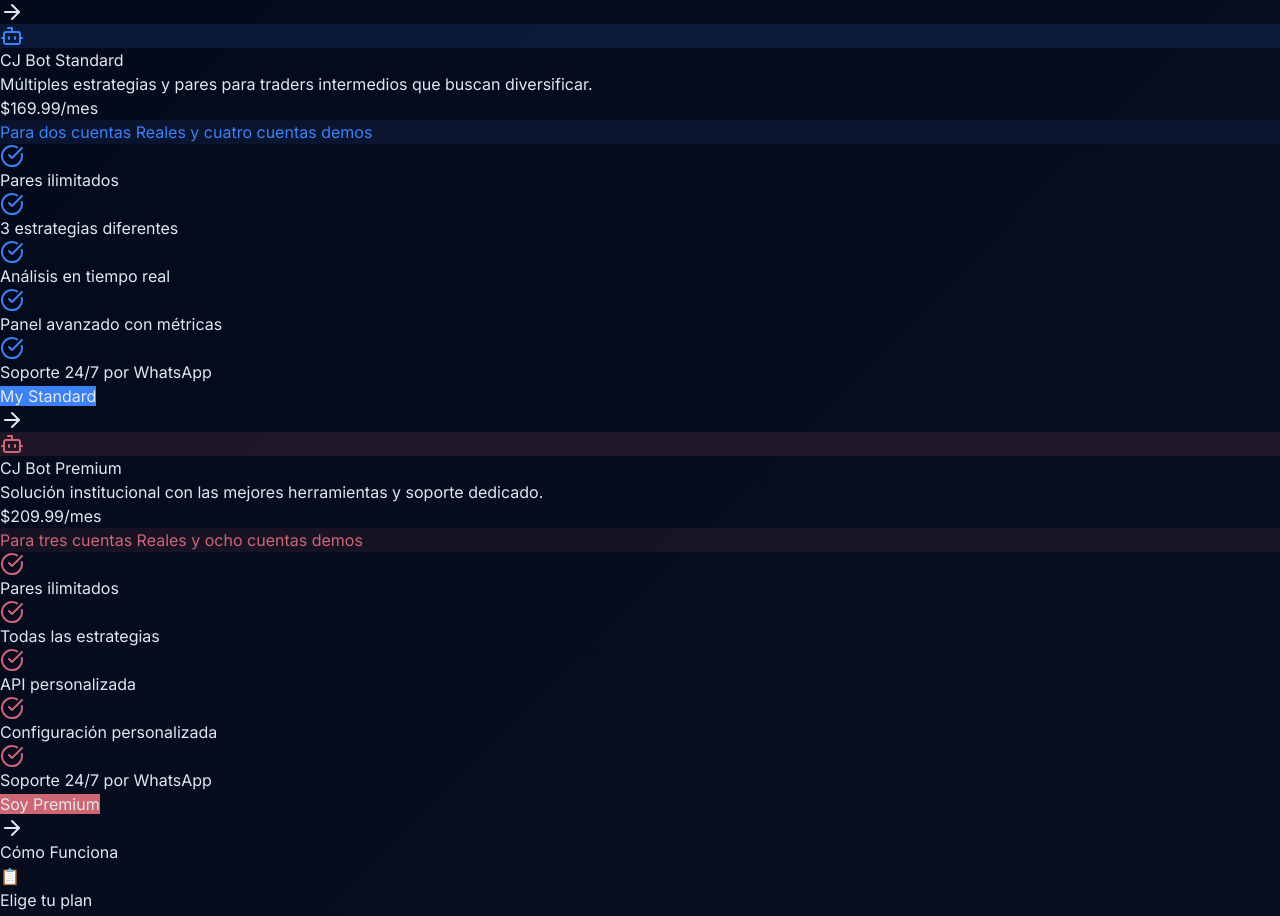
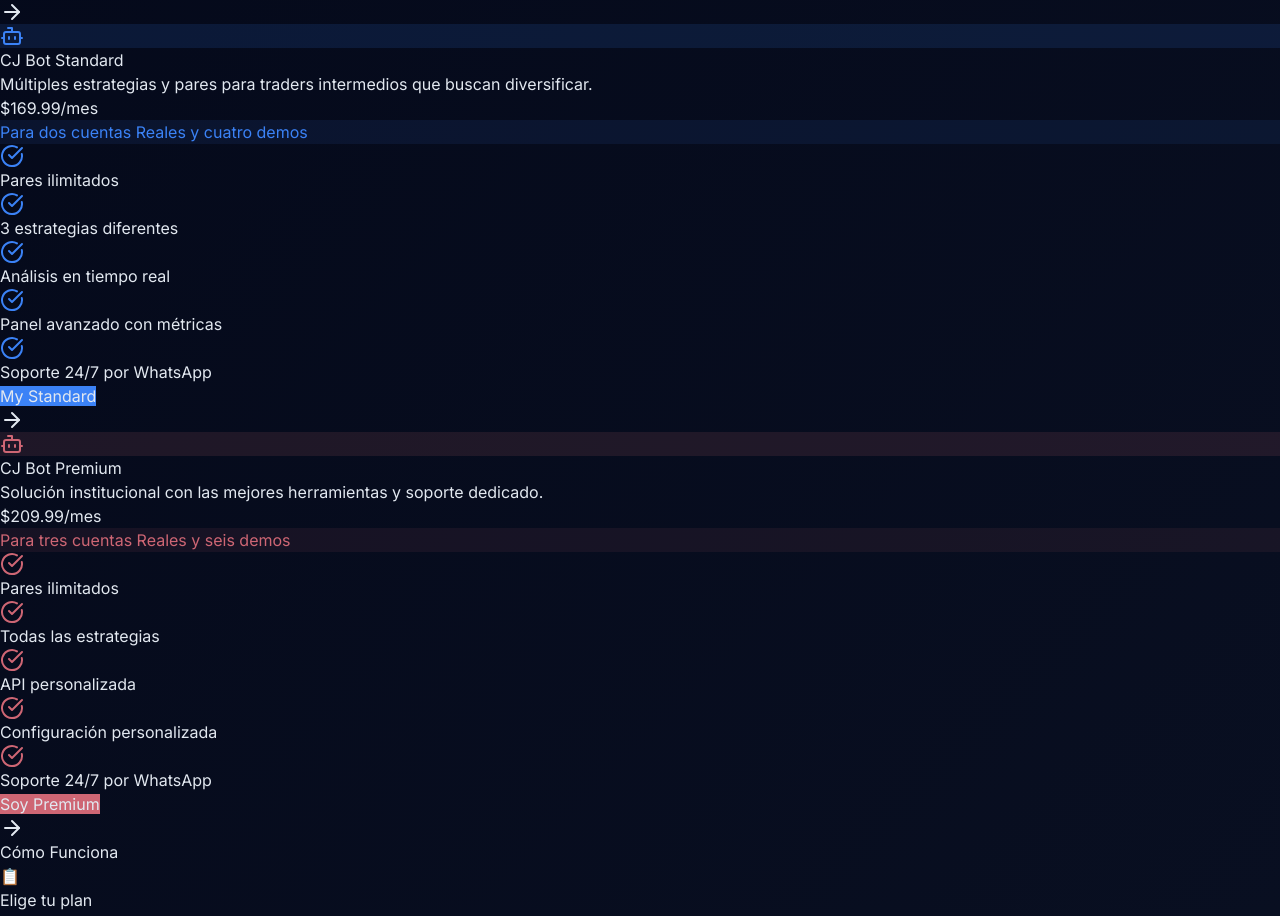
Before and after one commit to cjjunior1/nesux-trading, a Next.js app: page /bots in a window 1280 px wide. Shown: the part 1380-2296 px from the top of the page. Built offline with nearby package versions, Linux system fonts and the light colour scheme; no server answers.

Commit message:
Bots: ajustar textos 'cuatro demos' y 'seis demos'

```diff
--- a/app/bots/page.tsx
+++ b/app/bots/page.tsx
@@ -43,7 +43,7 @@ const bots = [
   {
     name: "CJ Bot Standard",
     description: "Múltiples estrategias y pares para traders intermedios que buscan diversificar.",
-    accounts: "Para dos cuentas Reales y cuatro cuentas demos",
+    accounts: "Para dos cuentas Reales y cuatro demos",
     price: 169.99,
     period: "mes",
     popular: true,
@@ -61,7 +61,7 @@ const bots = [
   {
     name: "CJ Bot Premium",
     description: "Solución institucional con las mejores herramientas y soporte dedicado.",
-    accounts: "Para tres cuentas Reales y ocho cuentas demos",
+    accounts: "Para tres cuentas Reales y seis demos",
     price: 209.99,
     period: "mes",
     features: [
```
